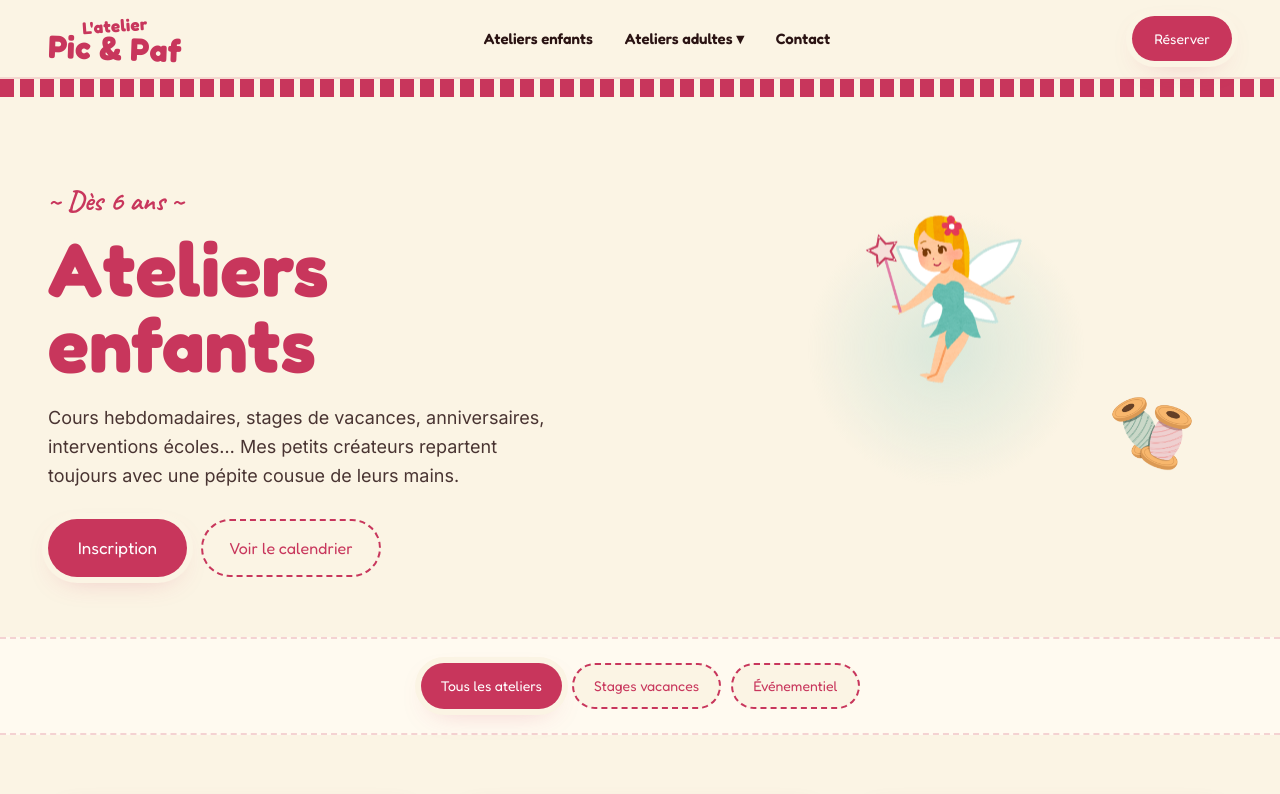
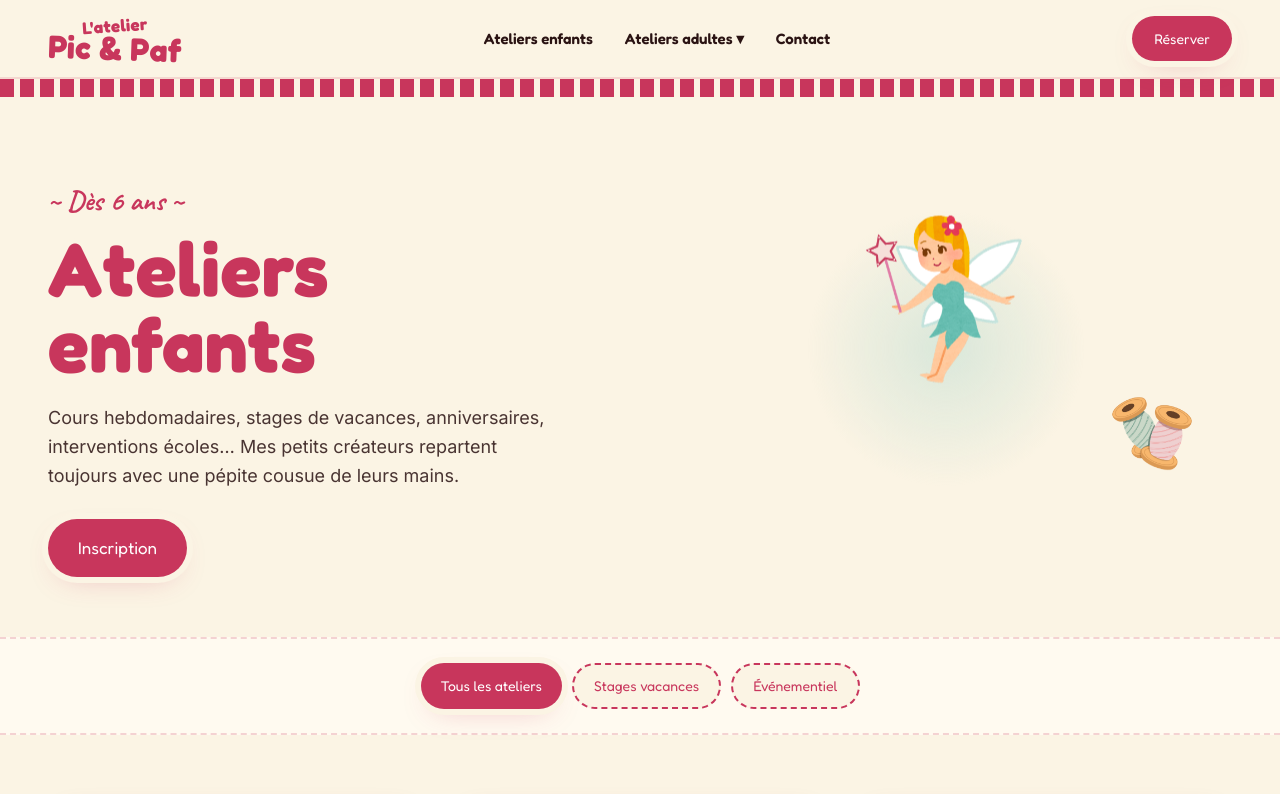
Before and after one commit to atelierpicpaf-a11y/atelierpic-paf, a Next.js app: page /ateliers-enfants in a window 1280 px wide. Shown: the top 794 px of the page. Built offline with nearby package versions, Linux system fonts and the light colour scheme; no server answers; the database is empty.

Commit message:
fix: supprimer bouton 'Voir le calendrier' page ateliers enfants
Co-Authored-By: Claude Sonnet 4.6 <noreply@anthropic.com>

```diff
--- a/app/(marketing)/ateliers-enfants/page.tsx
+++ b/app/(marketing)/ateliers-enfants/page.tsx
@@ -36,7 +36,6 @@ export default async function AteliersEnfantsPage() {
             <p style={{ fontSize:18, maxWidth:520, lineHeight:1.6, opacity:.85 }}>Cours hebdomadaires, stages de vacances, anniversaires, interventions écoles… Mes petits créateurs repartent toujours avec une pépite cousue de leurs mains.</p>
             <div style={{ marginTop:28, display:'flex', gap:14, flexWrap:'wrap' }}>
               <a href="/contact" className="cta-pill">Inscription</a>
-              <a href="/contact" className="cta-ghost">Voir le calendrier</a>
             </div>
           </div>
           <div style={{ position:'relative', minHeight:320, display:'flex', justifyContent:'center' }}>
```
